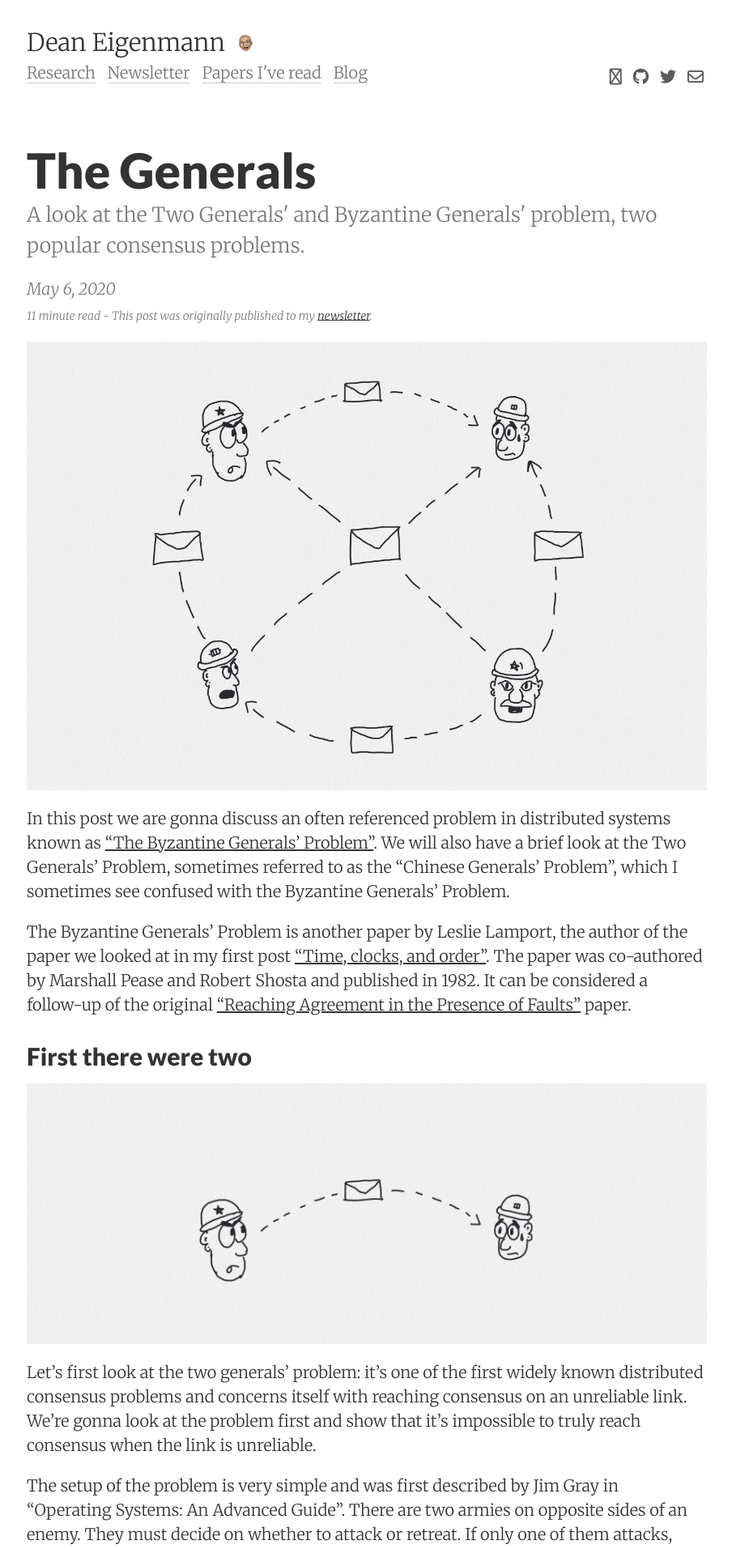
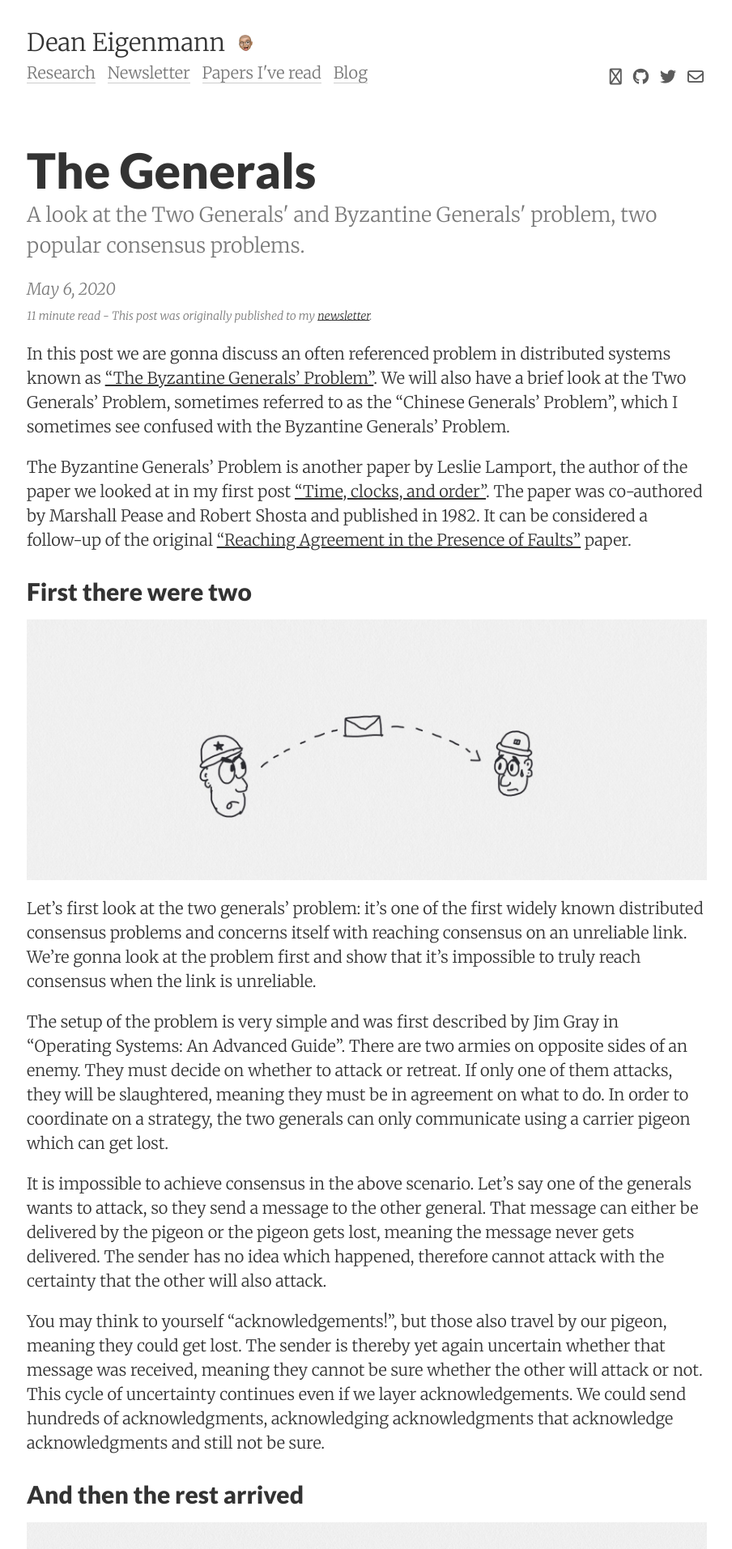
Before and after one commit to decanus/dean.eigenmann.me, a Jekyll site: the page built from _posts/2020-05-06-generals.md, in a window 1280 px wide. Shown: the top 1913 px of the page at 81% size, without its empty margins (187-1091 px from the left). Built offline with Jekyll 4.4.1, drawn with Linux system fonts in a browser that asks for light colours; nearby versions of some CDN libraries; formulas are drawn with MathJax 3.

Commit message:
Update post.html

```diff
--- a/_layouts/post.html
+++ b/_layouts/post.html
@@ -30,7 +30,7 @@ layout: default
 
 <article class="post-content">
 
-  {% if page.image And page.hide_image == null %}
+  {% if page.image and page.hide_image == null %}
     <p class="post-image">
       <img src="{{ page.image }}" alt="{{ page.title }}">
     </p>
```
